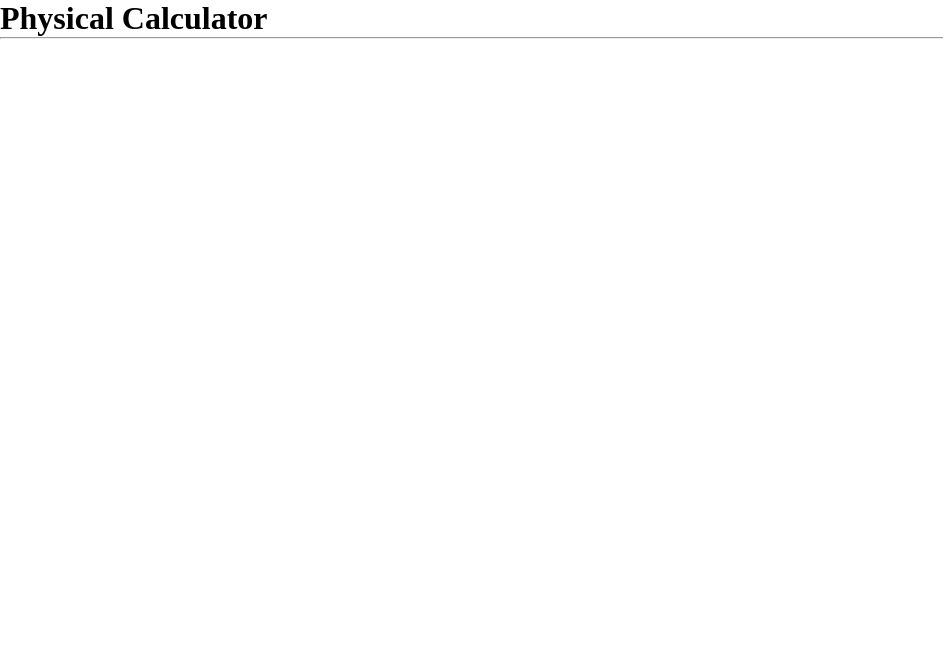
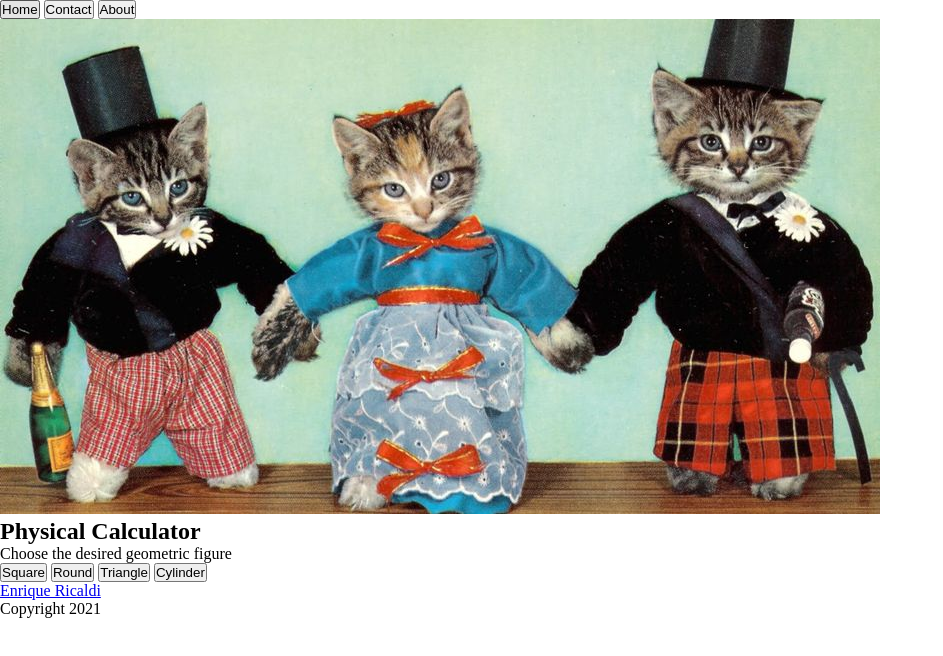
Before and after one commit to pxnditxyr/physical-calculator, a plain HTML site: page index.html in a window 1280 px wide. Shown: the whole page, without its empty margins (0-943 px from the left). Drawn offline with Linux system fonts and the light colour scheme.

Commit message:
feat[source]: Added Basic Struct HTML

```diff
--- a/index.html
+++ b/index.html
@@ -9,10 +9,33 @@
     </head>
     <body>
         <header>
-            <h1> Physical Calculator </h1>
-            <hr />
+            <nav>
+                <button href="#home"> Home </button>
+                <button href="#contact"> Contact </button>
+                <button href="#about"> About </button>
+            </nav>
         </header>
-
+        <main>
+            <article class="card">
+                <section class="card-imagen">
+                    <img src="./assets/images/little-cats.jpg" />
+                </section>
+                <section class="card-title">
+                    <h2> Physical Calculator </h2>
+                    <p> Choose the desired geometric figure </p>
+                </section>
+                <section class="card-options">
+                    <button> Square </button>
+                    <button> Round </button>
+                    <button> Triangle </button>
+                    <button> Cylinder </button>
+                </section>
+            </article>
+        </main>
+        <footer>
+            <a href="mailto:pxnditxyr@gmail.com"> Enrique Ricaldi </a>
+            <p> Copyright 2021 </p>
+        </footer>
         <script src="./assets/js/index.js"></script>
     </body>
 </html>
```
Also changed, not shown: assets/images/little-cats.jpg (added).
